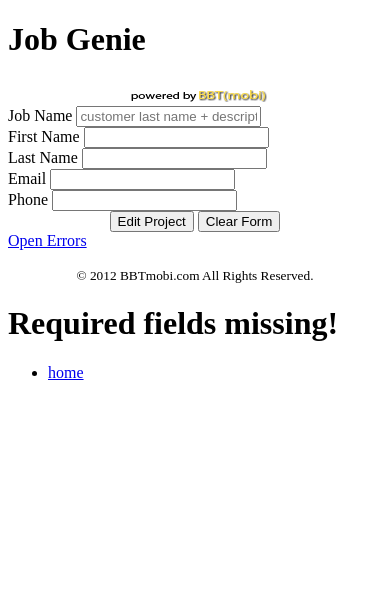
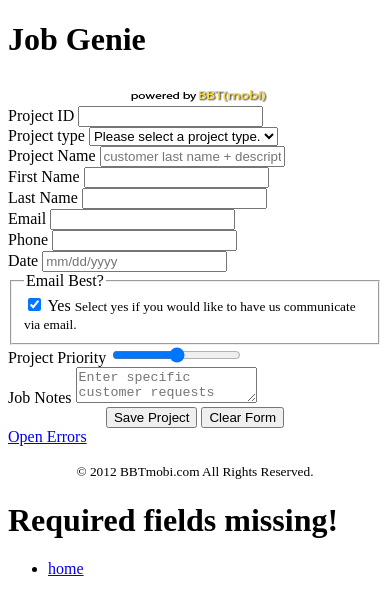
Before and after one commit to mtr8667/ASD2, a plain HTML site: page asdcouch/app/_attachments/edit.html in a window 390 px wide. Drawn offline with Linux system fonts and the light colour scheme.

Commit message:
With your help I got my data populating into my form which is now set up for an update or edit and save.
for some reason the email / phone and priority values would not
populate.  I don't know why  and may ultimately strip them from the app
and / or come back to them later.

```diff
--- a/asdcouch/app/_attachments/edit.html
+++ b/asdcouch/app/_attachments/edit.html
@@ -29,44 +29,91 @@
 		</div>
 		<!-- Form -->
 
-		<form action="#" id="editForm">
+		<form action="#"  id="projectForm">
+				<!-- Input Project ID -->
+				<div data-role="fieldcontain" >
+					<label for="_id" >Project ID</label>
+					<input type="text" name="_id" id="_id" class="required" data-mini="true"/>
+				</div>
+
+				<div data-role="fieldcontain" >
+
+					<!-- Input Drop down - Project Type -->
+					<label for="projectType" id="select">Project type</label>
+					<select id="projectType" class="required" data-native-menu="false" data-mini="true">
+						<option data-place-holder="true"  value>Please select a project type.</option>
+						<option value="addition">Addition</option>
+						<option value="basement">Basement</option>
+						<option value="kitchen">Kitchen</option>
+						<option value="lavatory">Lavatory</option>
+						<option value="roof">Roof</option>
+					</select>
+
+				</div>
 
 				<!-- Input Job Name -->
-				<div data-role="content" data-mini="true">
-					<label for="pname" >Job Name</label>
-					<input type="text" name="pname" id="pname" placeholder="customer last name + description" class="required" data-mini="true"/>
+				<div data-role="fieldcontain" >
+					<label for="projectName" >Project Name</label>
+					<input type="text" name="projectName" id="projectName" placeholder="customer last name + description" class="required" data-mini="true"/>
 				</div>
 
 				<!-- Input First Name -->
-				<div data-role="content" data-mini="true">
-					<label for="fname">First Name</label>
-					<input type="text" name="fname" id="fname" class="required" data-mini="true"/>
+				<div data-role="fieldcontain" >
+					<label for="firstName">First Name</label>
+					<input type="text" name="firstName" id="firstName" class="required" data-mini="true"/>
 				</div>
 
 				<!-- Input Last Name -->
-				<div data-role="content" data-mini="true" >
-					<label for="lname">Last Name</label>
-					<input type="text" name="lname" id="lname" class="required" data-mini="true"/>
+				<div data-role="fieldcontain" >
+					<label for="lastName">Last Name</label>
+					<input type="text" name="lastName" id="lastName" class="required" data-mini="true"/>
+				</div>
+
+				<!-- Input Email -->
+				<div data-role="fieldcontain" >
+					<label for="email">Email</label>
+					<input type="text" name="email" id="email" class="required" data-mini="true"/>
+				</div>
+
+				<!-- Input Phone -->
+				<div data-role="fieldcontain" >
+					<label for="phone">Phone</label>
+					<input type="text" name="phone" id="phone" class="required" maxlength="14" data-mini="true"/>
+				</div>
+
+				<!-- Input Date -->
+				<div data-role="fieldcontain">
+					<label for="startDate">Date</label>
+					<input type="text" name="startDate" id="startDate" class="required" placeholder="mm/dd/yyyy"  data-mini="true"/>
+				</div>
+
+				<!-- Input Email Okay? -->
+				<div data-role="fieldcontain" >
+					<fieldset data-role="controlgroup">
+						<legend>Email Best?</legend>
+						<input type="checkbox" value="emailokay" checked="true" name="emailBest" id="emailBest" data-mini="true"/>
+						<label for="emailBest">Yes</label>
+						<small>Select yes if you would like to have us communicate via email.</small>
+					</fieldset>
+				</div>
+
+				<!-- Input Project Priority -->
+				<div data-role="fieldcontain">
+					<label for="priority">Project Priority</label>
+					<input type="range" name="priority" id="priority" value="5" min="0" max="10" data-mini="true"/>
 				</div>
 
 
-				<!-- Input Email -->
-				<div data-role="content" data-mini="true">
-					<label for="email">Email</label>
-					<input type="text" name="email" id="email" class="required email" data-mini="true"/>
+				<!-- Input Job Notes -->
+				<div data-role="fieldcontain" >
+					<label for="jobNotes" >Job Notes</label>
+					<textarea  placeholder="Enter specific customer requests here." id="jobNotes" data-mini="true"></textarea>
 				</div>
 
-				<!-- Input Phone -->
-				<div data-role="content" data-mini="true">
-					<label for="phone">Phone</label>
-					<input type="text" name="phone" id="phone" class="required phone" maxlength="14" data-mini="true"/>
-				</div>
-
-
 				<!-- Reset - submit buttons -->
-				<div data-role="content" data-mini="true">
+				<div data-role="fieldcontain">
 					<center>
-						<input type="submit" name="save" id="editProject" value="Edit Project" data-mini="true" data-inline="true" data-theme="e" />
+						<input type="submit" name="save" id="saveProject" value="Save Project" data-mini="true" data-inline="true" data-theme="e" />
 						<input type="reset" name="reset" id="reset" value="Clear Form" data-mini="true" data-inline="true" data-mini="true"/>
 					</center>
 				</div>
```
Also changed, not shown: asdcouch/app/_attachments/index.html (+1 -1 lines), asdcouch/app/_attachments/main.js (+18 -5 lines).
